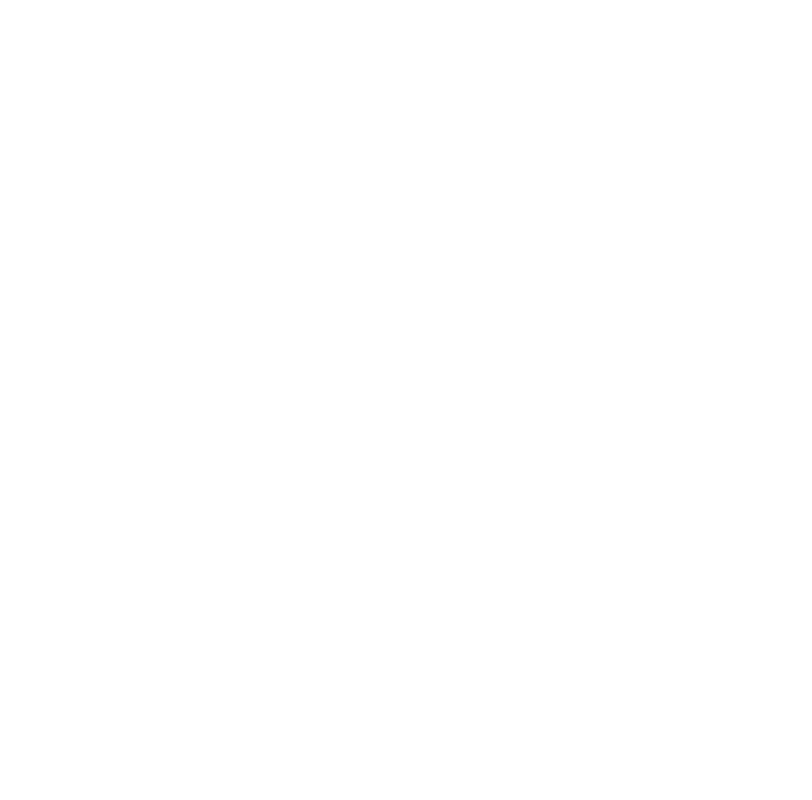
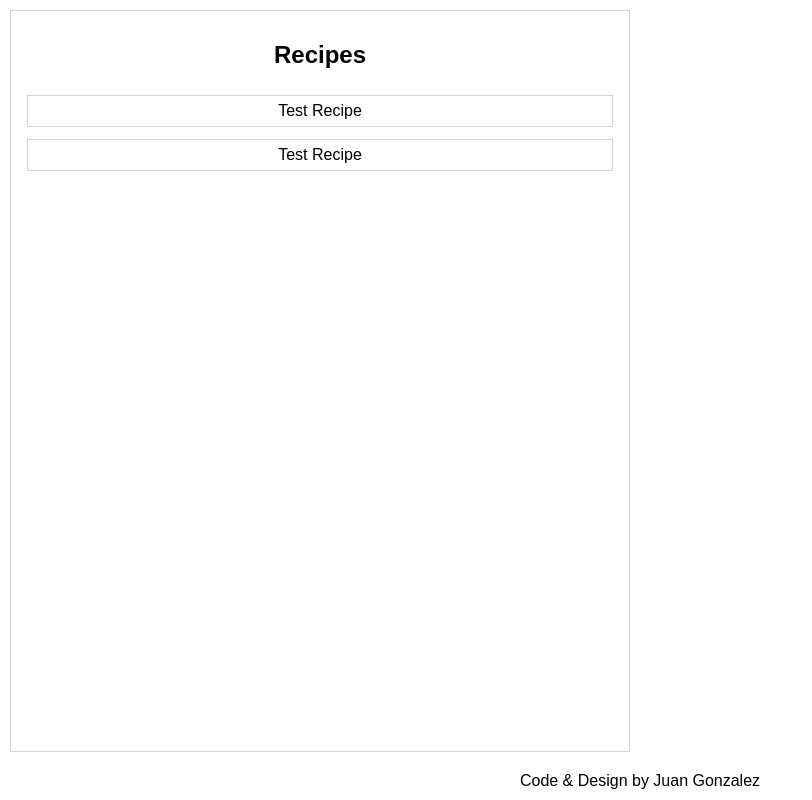
Before and after one commit to 1moosey1/recipe-box, a React (Create React App) app: page / in a window 1280 px wide. Shown: the whole page, without its empty margins (0-812 px from the left). Built offline with nearby package versions, Linux system fonts and the light colour scheme.

Commit message:
Added RecipeBox component, cleaned html file, revised index css to use flexbox and applied PropTypes to Recipe and Scrollable

```diff
--- a/public/index.html
+++ b/public/index.html
@@ -1,40 +1,23 @@
 <!DOCTYPE html>
 <html lang="en">
   <head>
+
     <meta charset="utf-8">
     <meta name="viewport" content="width=device-width, initial-scale=1, shrink-to-fit=no">
     <meta name="theme-color" content="#000000">
-    <!--
-      manifest.json provides metadata used when your web app is added to the
-      homescreen on Android. See https://developers.google.com/web/fundamentals/engage-and-retain/web-app-manifest/
-    -->
-    <link rel="manifest" href="%PUBLIC_URL%/manifest.json">
+
     <link rel="shortcut icon" href="%PUBLIC_URL%/favicon.ico">
-    <!--
-      Notice the use of %PUBLIC_URL% in the tags above.
-      It will be replaced with the URL of the `public` folder during the build.
-      Only files inside the `public` folder can be referenced from the HTML.
 
-      Unlike "/favicon.ico" or "favicon.ico", "%PUBLIC_URL%/favicon.ico" will
-      work correctly both with client-side routing and a non-root public URL.
-      Learn how to configure a non-root public URL by running `npm run build`.
-    -->
     <title>React App</title>
+
   </head>
   <body>
+
     <noscript>
       You need to enable JavaScript to run this app.
     </noscript>
+
     <div id="root"></div>
-    <!--
-      This HTML file is a template.
-      If you open it directly in the browser, you will see an empty page.
 
-      You can add webfonts, meta tags, or analytics to this file.
-      The build step will place the bundled scripts into the <body> tag.
-
-      To begin the development, run `npm start` or `yarn start`.
-      To create a production bundle, use `npm run build` or `yarn build`.
-    -->
   </body>
 </html>
--- a/src/App.js
+++ b/src/App.js
@@ -1,14 +1,20 @@
-import React, { Component } from 'react';
+import React from 'react';
+import RecipeBox from './components/RecipeBox';
 
-class App extends Component {
+const App = props => {
 
-    render() {
+    return (
+        <div className="root">
 
-        return (
-            <div>
+            <div className="app">
+                <RecipeBox/>
             </div>
-        );
-    }
-}
+
+            <footer>
+                Code & Design by Juan Gonzalez
+            </footer>
+        </div>
+    );
+};
 
 export default App;
--- a/src/components/Recipe.js
+++ b/src/components/Recipe.js
@@ -1,7 +1,7 @@
 import React from 'react';
 import PropTypes from 'prop-types';
 
-const Recipe = (props) => {
+const Recipe = props => {
 
     return (
         <div className="recipe" onClick={props.handleSelect}>
--- /dev/null
+++ b/src/components/RecipeBox.js
@@ -0,0 +1,19 @@
+import React from 'react';
+import Scrollable from './Scrollable';
+import Recipe from './Recipe';
+
+const RecipeBox = props => {
+
+    return (
+        <div className="recipe-box">
+
+            <h2> Recipes </h2>
+            <Scrollable>
+                <Recipe title="Test Recipe"/>
+                <Recipe title="Test Recipe"/>
+            </Scrollable>
+        </div>
+    );
+};
+
+export default RecipeBox;
--- a/src/components/Scrollable.js
+++ b/src/components/Scrollable.js
@@ -1,7 +1,7 @@
 import React from 'react';
 import PropTypes from 'prop-types';
 
-const Scrollable = (props) => {
+const Scrollable = props => {
 
     return(
         <div className="scrollable">
--- a/src/index.css
+++ b/src/index.css
@@ -1,12 +1,46 @@
-body {
+html, body, #root {
 
   margin: 0;
   padding: 0;
   font-family: sans-serif;
+  height: 100%;
+}
+
+footer {
+
+  text-align: center;
+  margin: 10px;
+}
+
+.root {
+
+  display: flex;
+  flex-direction: column;
+  height: 100%;
+}
+
+.app {
+
+  display: grid;
+  grid-template-columns: 50% 50%;
+  height: 100%;
+}
+
+.recipe-box {
+
+  display: flex;
+  flex-direction: column;
+  overflow: hidden;
+  margin: 10px;
+  padding: 10px;
+  text-align: center;
+  border: 1px solid lightgrey;
 }
 
 .scrollable {
 
+  display: flex;
+  flex-wrap: wrap;
   overflow-y: auto;
 }
 
@@ -15,4 +49,5 @@
   margin: 6px;
   padding: 6px;
   border: 1px solid lightgrey;
+  width: 100%;
 }
```
